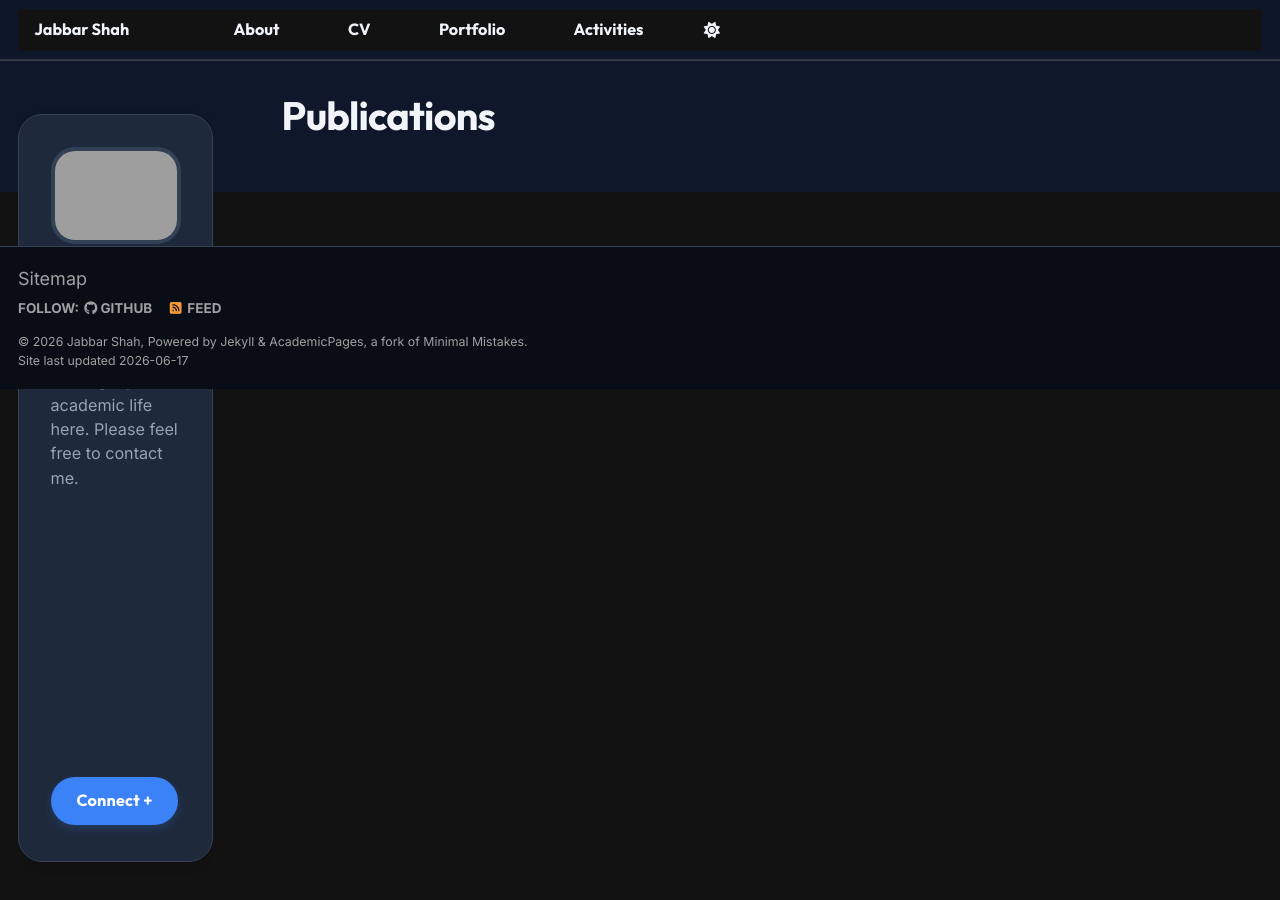
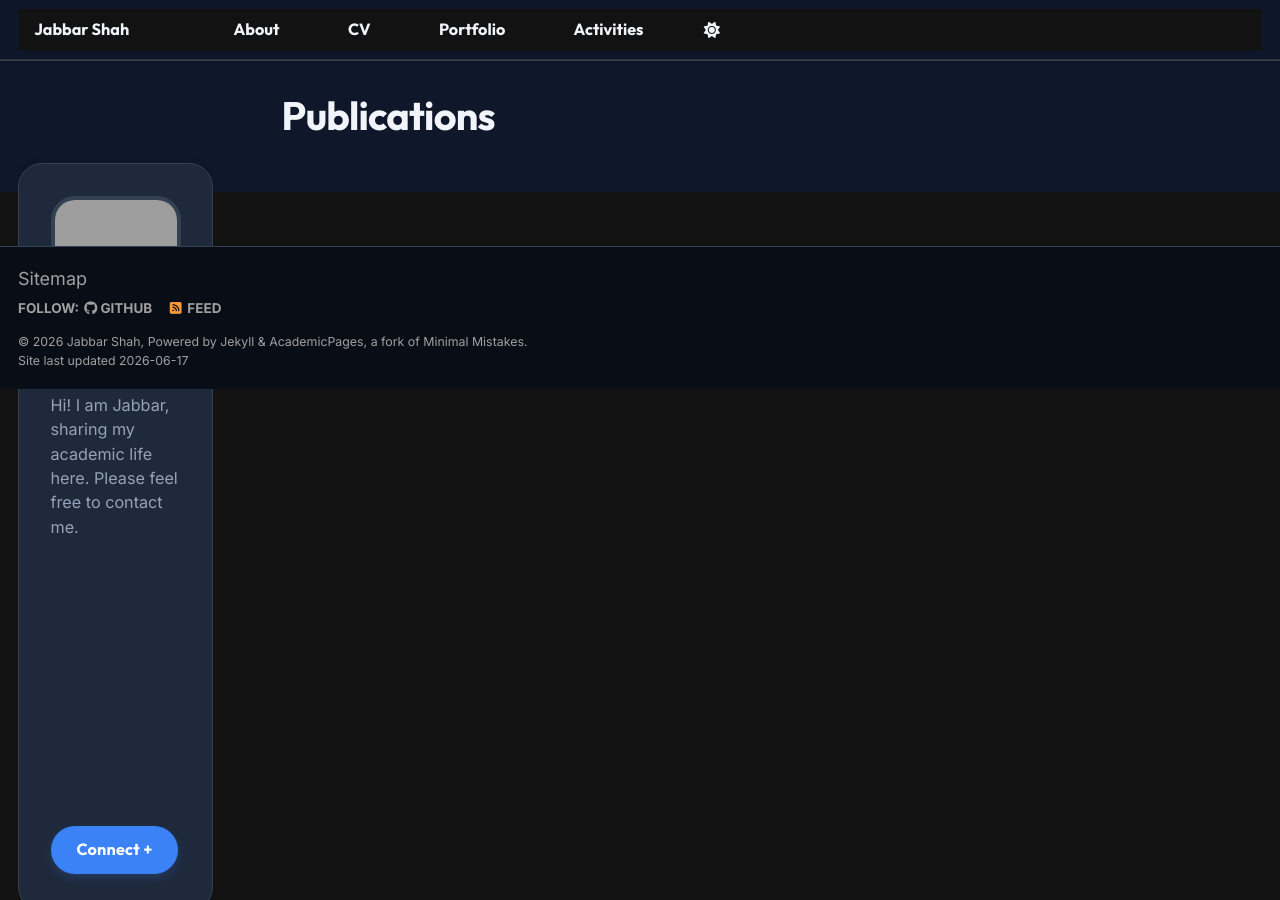
Before and after one commit to sjabbarshah/sjabbarshah.github.io, a Jekyll site: the page built from _pages/publications.html, in a window 1280 px wide. Built offline with Jekyll 4.4.1, drawn with Linux system fonts in a browser that asks for light colours; a script bundle is joined from its source files by our own code; library files that are not in the unit come from our copies.

Commit message:
Fix homepage click blocking via pointer-events, sticky sidebar overlap, and duplicate title

```diff
--- a/_layouts/home-timeline.html
+++ b/_layouts/home-timeline.html
@@ -13,9 +13,11 @@
 
   <article class="page" itemscope itemtype="http://schema.org/CreativeWork">
     <div class="page__inner-wrap">
+      {% unless page.url == "/" or page.url == "/about/" %}
       <header>
         <h1 class="page__title" itemprop="headline">{{ page.title }}</h1>
       </header>
+      {% endunless %}
 
       <section class="page__content page__content--intro" itemprop="text">
         {{ content }}
--- a/_sass/_custom_overhaul.scss
+++ b/_sass/_custom_overhaul.scss
@@ -556,6 +556,7 @@
   display: flex;
   opacity: 0;
   visibility: hidden;
+  pointer-events: none;
   transition: opacity 0.6s var(--md-transition-easing), visibility 0.6s var(--md-transition-easing) !important;
   z-index: 1;
 }
@@ -563,6 +564,7 @@
 .carousel-slide.active {
   opacity: 1;
   visibility: visible;
+  pointer-events: auto;
   z-index: 2;
 }
 
@@ -744,3 +746,8 @@
     animation-delay: #{$i * 0.08}s !important;
   }
 }
+
+/* Offset sticky sidebar below fixed navigation bar */
+.sidebar.sticky {
+  top: 85px !important;
+}
```
